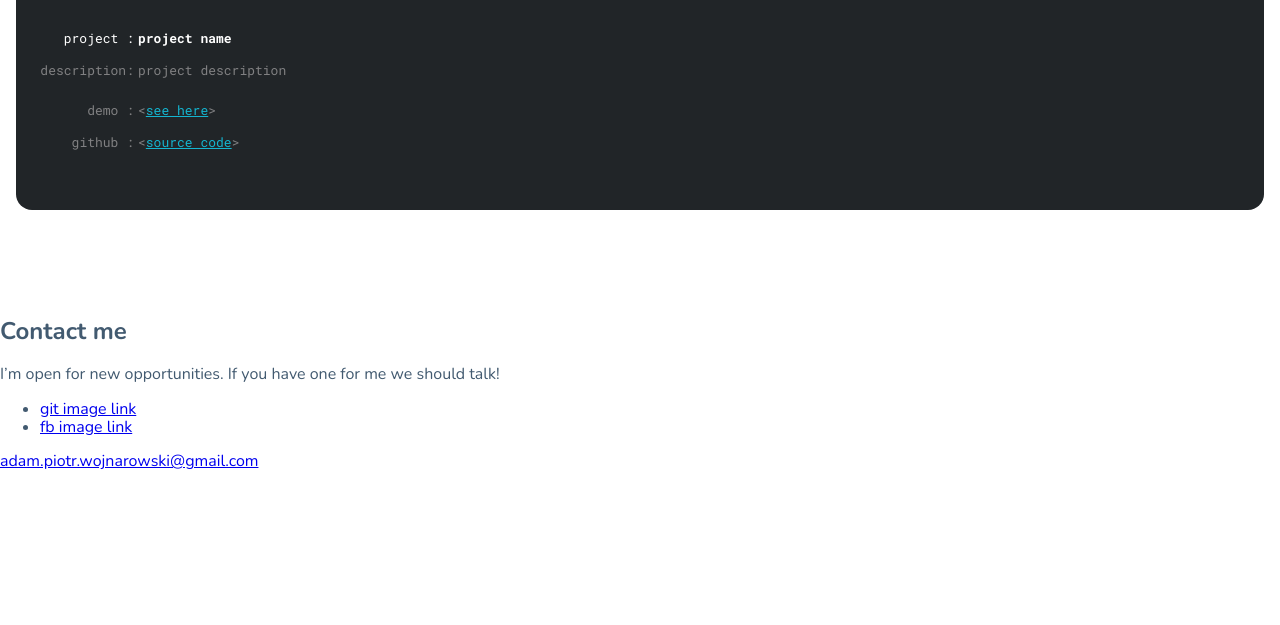
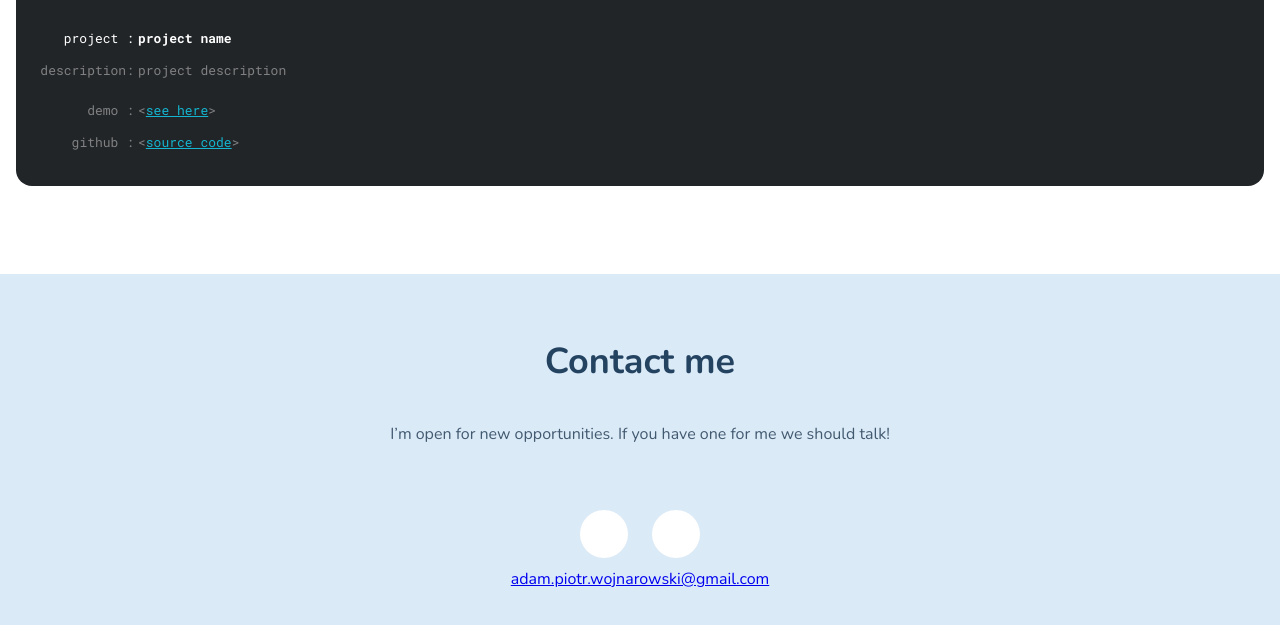
Before and after one commit to Adam-DevPL/adam-devpl.github.io, a website built with webpack: page src/pages/index.html in a window 1280 px wide. Shown: the part 2471-3096 px from the top of the page. Before the commit the page ends 2943 px from the top, so only its background shows below. Built offline with nearby package versions, Linux system fonts and the light colour scheme.

Commit message:
feat: contact section + icons

```diff
--- a/src/pages/index.html
+++ b/src/pages/index.html
@@ -139,11 +139,11 @@
         </p>
         <div class="contact__container">
           <ul class="social-links">
-            <li>
-              <a class="social-links__link" href="#">git image link</a>
+            <li class="social-links__background">
+              <a class="social-links__link" href="../assets/img/contact-github.svg"></a>
             </li>
-            <li>
-              <a class="social-links__link" href="#">fb image link</a>
+            <li class="social-links__background">
+              <a class="social-links__link" href="../assets/img/contact-fb.svg"></a>
             </li>
           </ul>
           <a
--- a/src/scss/modules/contact.scss
+++ b/src/scss/modules/contact.scss
@@ -0,0 +1,47 @@
+.contact {
+    padding: 64px 16px 88px 16px;
+    background: $blueLight;
+
+    &__header {
+        margin: 0;
+        margin-bottom: 32px;
+        font: $mobileHeaderFont100;
+        color: $textDark;
+        text-align: center;
+    }
+
+    &__description {
+        margin: 0;
+        margin-bottom: 48px;
+        font: $mobileTextFont;
+        color: $textDefault;
+        text-align: center;
+    }
+
+    &__container {
+        text-align: center;
+    }
+}
+
+.social-links {
+    list-style-type: none;
+    padding: 0;
+    display: flex;
+    justify-content: center;
+
+    margin: 0;
+
+    &__background {
+        margin: 12px;
+        width: 48px;
+        height: 48px;
+        background: $white;
+        border-radius: 50%;
+        display: flex;
+        justify-content: center;
+        align-items: center;
+    }
+
+    &__link {
+    }
+}
--- a/src/scss/modules/projects.scss
+++ b/src/scss/modules/projects.scss
@@ -85,8 +85,4 @@
         height: 24px;
         margin: 24px 0 0 16px;
     }
-
-    &__main {
-        margin-bottom: 24px;
-    }
 }
```
Also changed, not shown: src/assets/img/contact-fb.svg (added), src/assets/img/contact-github.svg (added), src/assets/img/github-contact.svg (added).
